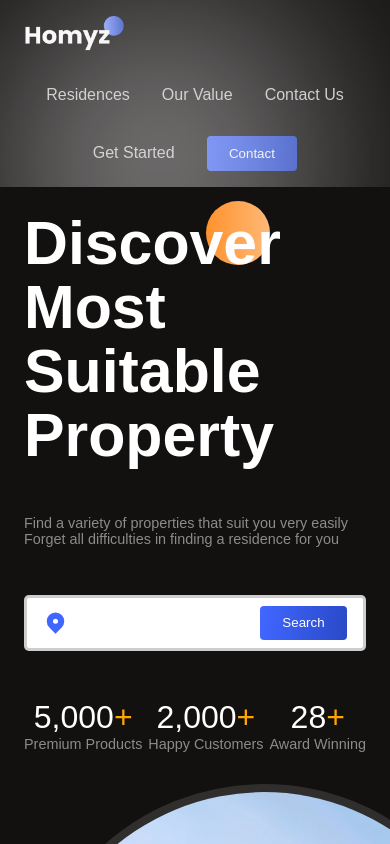
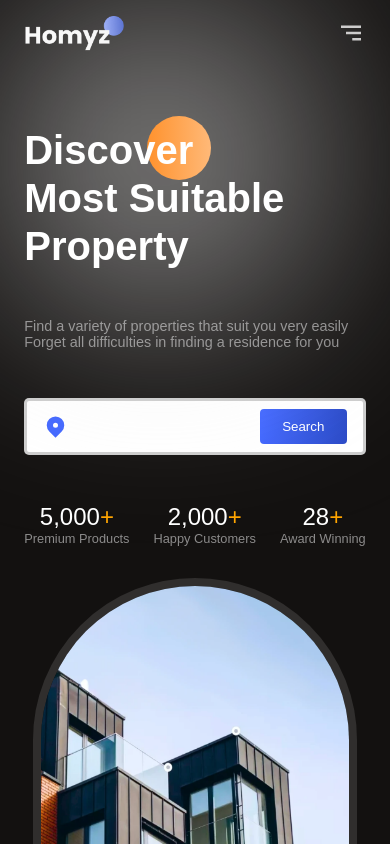
Before and after one commit to MuhammadUmar969/Real-Estate, a React (Vite) app: page / in a window 390 px wide. Shown: the top 844 px of the page. Built offline with nearby package versions, Linux system fonts and the light colour scheme.

Commit message:
Responsive

```diff
--- a/index.html
+++ b/index.html
@@ -2,6 +2,7 @@
 <html lang="en">
   <head>
     <meta charset="UTF-8" />
+    <link rel="icon" type="image/svg+xml" href="./public/favicon.ico" />
     <meta name="viewport" content="width=device-width, initial-scale=1.0" />
     <title>Real Estate</title>
   </head>
--- a/package.json
+++ b/package.json
@@ -14,6 +14,7 @@
     "react-countup": "^6.4.2",
     "react-dom": "^18.2.0",
     "react-icons": "^4.8.0",
+    "react-outside-click-handler": "^1.3.0",
     "swiper": "^9.3.2"
   },
   "devDependencies": {
--- a/src/App.jsx
+++ b/src/App.jsx
@@ -1,7 +1,6 @@
 import React from 'react'
-import Header from './Component/Header/Header'
+import Header from './Component/Header'
 import Hero from './Component/Hero'
-import './App.css'
 import Companies from './Component/Companies'
 import Residencies from './Component/Residencies'
 import Value from './Component/Value'
--- a/src/Component/Header/Header.jsx
+++ b/src/Component/Header.jsx
@@ -1,13 +1,24 @@
-import React from 'react'
+import React, { useState } from 'react'
+import {BiMenuAltRight} from 'react-icons/bi'
 
 const Header = () => {
+
+  const [menuOpened, menuClosed] = useState(false);
+
+  const getMenuStyles = (menuOpened) => {
+    if(document.documentElement.clientWidth <= 800) {
+      return {right : !menuOpened && "-100%"}
+    }
+  }
+
   return (
     <>
       <section className="h-wrapper">
         <div className="flexCenter paddings innerWidth h-container">
             <img src="./public/images/logo.png" alt="logo" width={100} />
 
-            <div className="flexCenter h-menu">
+              <div className="flexCenter h-menu"
+               style={getMenuStyles(menuOpened)}>
                 <a href="">Residences</a>
                 <a href="">Our Value</a>
                 <a href="">Contact Us</a>
@@ -17,7 +28,11 @@
                         Contact
                     </button>
                 </a>
-            </div>
+              </div>
+
+        <div className="menu-icon" onClick={() => menuClosed((prev) => !prev)}>
+          <BiMenuAltRight size={30}/>
+        </div>
         </div>
       </section>
     </>
--- a/src/Component/Hero.css
+++ b/src/Component/Hero.css
@@ -1,12 +1,12 @@
 .hero-wrapper {
     color: white;
-    position: relative;
     padding-bottom: 2rem;
     background-color: var(--black);
+    z-index: 1;
 }
 
 .hero-container {
-    justify-content: space-between;
+    justify-content: space-around;
     align-items: flex-end;
 }
 
@@ -75,3 +75,36 @@
     width: 100%;
     height: 100%;
 }
+
+@media(max-width:640px){
+    .hero-container{
+        margin-top: 2rem;
+    }
+
+    .hero-title>h1{
+        font-size: 2.5rem;
+        line-height: 3rem;
+    }
+
+    .img-container{
+        width: 95%;
+        height: 25rem;
+    }
+
+    .stats{
+        justify-content: center;
+        gap: 1.5rem;
+    }
+
+    .hero-right{
+        width: 100%;
+    }
+
+    .stat>:nth-child(1){
+        font-size: 1.5rem;
+    }
+
+    .stat>:nth-child(2){
+       font-size:0.8rem;
+    }
+}
--- a/src/Header.css
+++ b/src/Header.css
@@ -1,6 +1,7 @@
 .h-wrapper {
     background: var(--black);
     color: white;
+    z-index: 99;
 }
 
 .h-container {
@@ -17,3 +18,30 @@
 .h-menu>*:hover {
     cursor: pointer;
 }
+
+.menu-icon {
+    display: none;
+}
+
+@media (max-width: 768px) {
+ .menu-icon{
+    display: block;
+ }
+
+ .h-menu{
+    color: var(--black);
+    position: absolute;
+    top: 3rem;
+    right: 3rem;
+    background: white;
+    flex-direction: column;
+    font-weight: 500;
+    gap: 2rem;
+    padding: 3rem;
+    border-radius: 10px;
+    align-items: flex-start;
+    box-shadow: 0px 4px 4px rgba(0, 0, 0, 0.05);
+    transition: all 300ms ease-in;
+    z-index: 99;
+ }
+}
--- a/src/Residencies.css
+++ b/src/Residencies.css
@@ -73,3 +73,13 @@
 .r-buttons>:nth-child(2){
     box-shadow: 0px 0px 5px 1px rgba(0, 0, 0, 0.25);
 }
+
+@media(max-width:640px){
+  .r-heading{
+    align-items: center;
+  }
+
+  .r-buttons{
+    position: initial;
+  }
+}
--- a/src/Value.css
+++ b/src/Value.css
@@ -49,3 +49,9 @@
 .accordion-button .primaryText{
     font-size: 1.1rem;
 }
+
+@media(max-width:1024px){
+  .v-container{
+    flex-direction: column;
+  }
+}
--- a/src/index.css
+++ b/src/index.css
@@ -1,3 +1,11 @@
+html::-webkit-scrollbar{
+  display: none;
+}
+
+html{
+  scrollbar-width: none;
+}
+
 :root {
   --primary: #1f3e72;
   --secondary: rgba(255, 255, 255, 0.78);
--- a/src/main.jsx
+++ b/src/main.jsx
@@ -1,6 +1,7 @@
 import React from 'react'
 import ReactDOM from 'react-dom/client'
 import App from './App'
+import './App.css'
 import './index.css'
 import './Header.css'
 import './Component/Hero.css'
```
Also changed, not shown: 2 other files (tests, documents, lock files or other folders).
